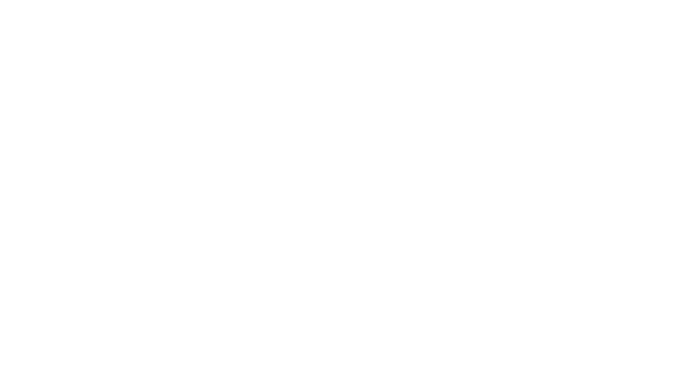
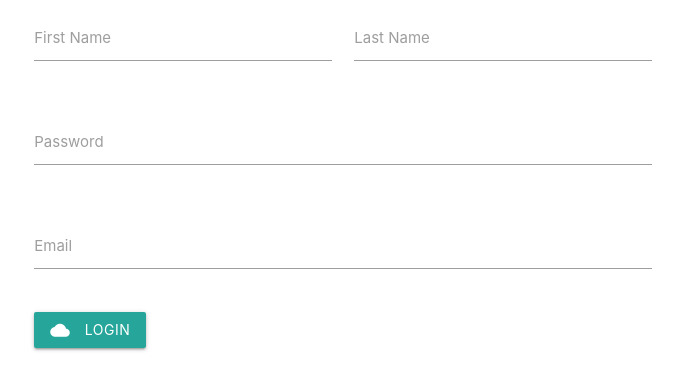
Before and after one commit to coffeelakedev/TourAdvisor, a plain HTML site: page index.html in a window 1280 px wide. Shown: the whole page, without its empty margins (297-980 px from the left). Drawn offline with nearby package versions, Linux system fonts and the light colour scheme.

Commit message:
Create Account

```diff
--- a/index.html
+++ b/index.html
@@ -11,7 +11,38 @@
   </head>
 
   <body>
+    <div class="row" style="width: 50%; top: 10px;">
+      <div class="row">
+          <form class="col s12">
+            <div class="row">
+              <div class="input-field col s6">
+                <input id="first_name" type="text" class="validate">
+                <label for="first_name">First Name</label>
+              </div>
+              <div class="input-field col s6">
+                <input id="last_name" type="text" class="validate">
+                <label for="last_name">Last Name</label>
+              </div>
+            </div>
+            <div class="row">
+              <div class="input-field col s12">
+                <input id="password" type="password" class="validate">
+                <label for="password">Password</label>
+              </div>
+            </div>
+            <div class="row">
+              <div class="input-field col s12">
+                <input id="email" type="email" class="validate">
+                <label for="email">Email</label>
+              </div>
+            </div>
+            <a class="waves-effect waves-light btn"><i class="material-icons left">cloud</i>Login</a>
+          </form>
+        </div>
+
     <!--JavaScript at end of body for optimized loading and minified -->
     <script src="https://cdnjs.cloudflare.com/ajax/libs/materialize/1.0.0/js/materialize.min.js"></script>
+    <script>M.toast({html: 'Loading..'})</script>
+    <!--<a class="btn-floating btn-large cyan pulse"><i class="material-icons">Edit</i></a>-->
   </body>
 </html>
```
